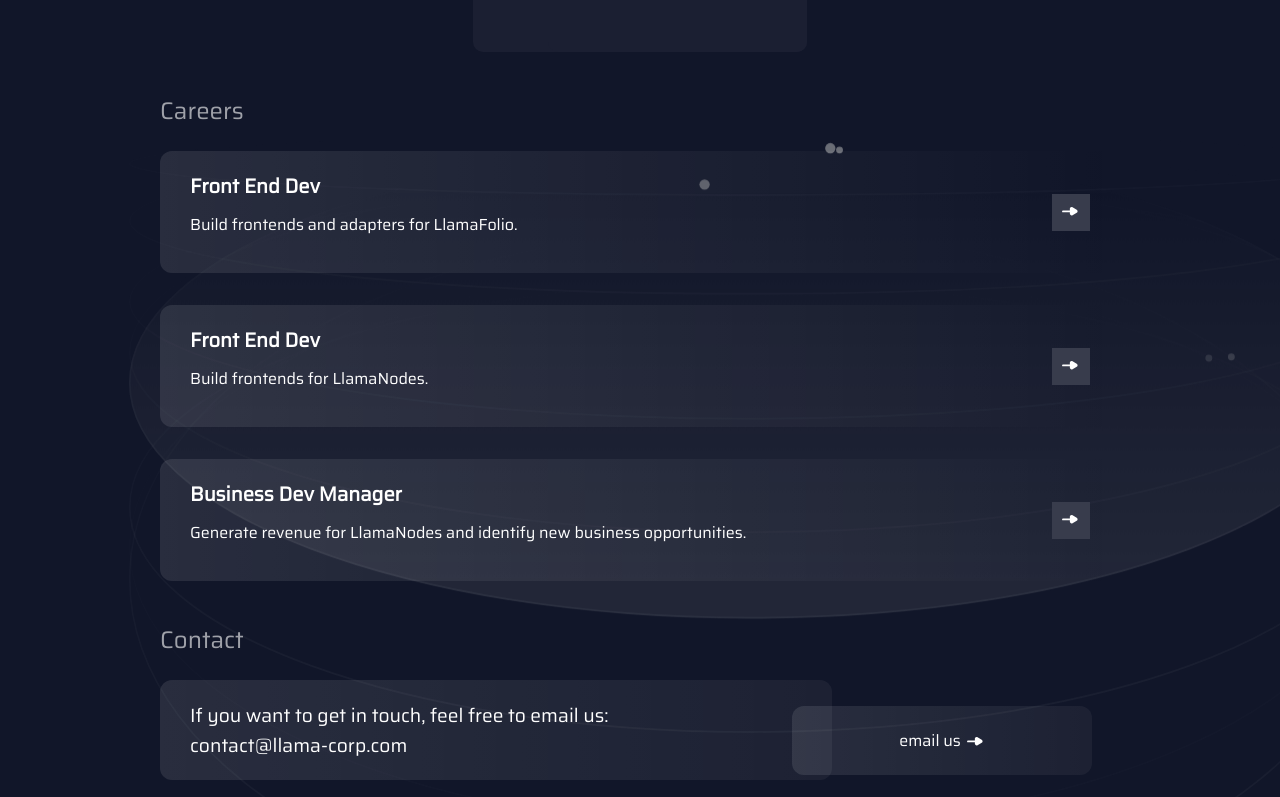
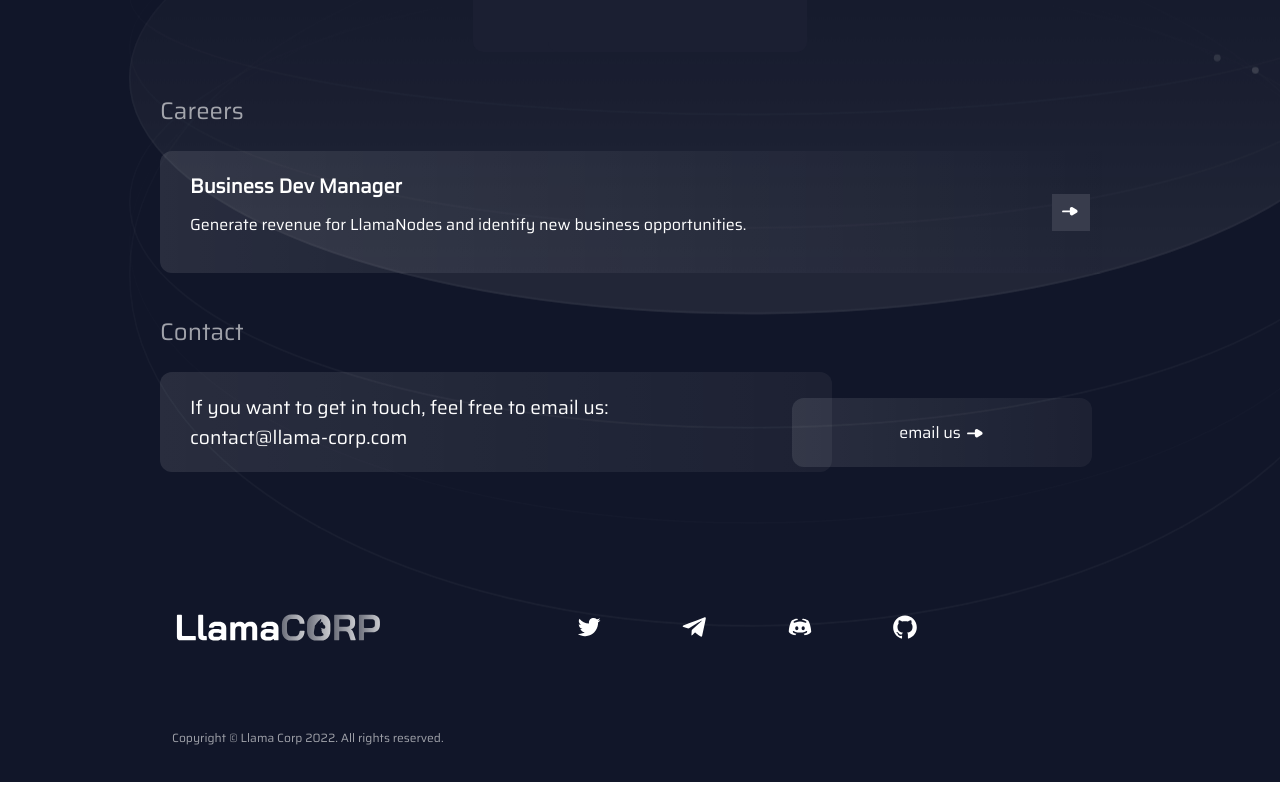
Before and after one commit to DefiLlama/llama-corp, a Next.js app: page / in a window 1280 px wide. Shown: the part 2000-2797 px from the top of the page. Built offline with nearby package versions, Linux system fonts and the light colour scheme.

Commit message:
remove frontend positions

```diff
--- a/data/careers.js
+++ b/data/careers.js
@@ -1,184 +1,4 @@
 const jobs = [
-  {
-    slug: "llamafolio-front-end-dev",
-    title: "Front End Dev",
-    project: "LlamaFolio",
-    description:
-      "Build frontends and adapters for LlamaFolio.",
-    content: `
-      <section>
-        <h1>Front end Developer</h1>
-
-        <p>
-          Build a transparent and open source DeFi portfolio dashboard. Salary ~$50k per year and up based on experience.
-        </p>
-        <p>
-        Portfolio trackers should be open and transparent with data policy that respects users.
-        We run this ecosystem so that everyone can have a fair, transparent and open-source access to crypto and web3.
-        </p>
-
-        <p>
-          Stack:
-          <ul>
-            <li>React</li>
-            <li>NextJS</li>
-            <li>ethers js</li>
-            <li>Nice to have: experience building dApps</li>
-          </ul>
-        </p>
-      </section>
-
-
-      <section>
-        <h3>TLDR;</h3>
-
-        <ul>
-          <li>Anon friendly</li>
-          <li>Max autonomy and control over your work</li>
-          <li>High impact</li>
-          <li>No meetings, all comms are async</li>
-          <li>Small team, horizontal leadership</li>
-        </ul>
-      </section>
-
-      <section>
-        <h3>Culture</h3>
-
-        <p>
-          What we value the most is speed of execution, and we actively try to remove anything extraneous or not needed.
-        </p>
-
-        <p>
-          This creates an environment where we instantly extend a lot of trust to everyone (we just trust that they are actively working, we won't micro-manage to make sure you do X hours on Y days), and the following people thrive:
-        </p>
-
-        <ul>
-          <li>You want to get involved in a new project with high growth prospects and plenty of responsibilities</li>
-          <li>You enjoy having full control over your work and the tools you use.</li>
-          <li>You enjoy making a large impact</li>
-          <li>You have strong initiative, if you identify something that could be improved you just go and improve it</li>
-          <li>You want to stop wasting time on things like meetings and stuff that doesn't matter and instead prefer having full and un-interrupted control of your time</li>
-          <li>You believe in what LlamaFolio is building</li>
-        </ul>
-
-        <p>
-          However it doesn't work for the following people:
-        </p>
-
-        <ul>
-          <li>We don't micro-manage so team members are expected to do their work as requested and meet their deadlines. They are trusted to deliver and self-manage.</li>
-          <li>You have low intrinsic motivation: Most people at LlamaFolio work independently, so if you don't have a strong intrinsic motivation it's very likely you'll get demotivated and stop working.</li>
-        </ul>
-      </section>
-
-      <section>
-        <h3>Employee benefits</h3>
-
-        <ul>
-          <li>Equity packages</li>
-          <li>Fully remote positions</li>
-        </ul>
-      </section>
-
-      <section>
-        <h3>Applying</h3>
-
-        <p>
-          Contact contact@llama-corp.com
-        </p>
-      </section>
-      `,
-  },
-  {
-    slug: "llamanodes-front-end-dev",
-    title: "Front End Dev",
-    project: "LlamaNodes",
-    description:
-      "Build frontends for LlamaNodes.",
-    content: `
-      <section>
-        <h1>Front end Developer</h1>
-
-        <p>
-          Fast and secure access to the blockchain powered by LlamaNodes. Salary ~$50k per year and up based on experience.
-        </p>
-        <p>
-        LlamaNodes does Web3 infrastructure the Crypto Way. Open source, transparent and web3 first.
-        </p>
-
-        <p>
-          Stack:
-          <ul>
-            <li>React</li>
-            <li>NextJS</li>
-            <li>ethers js</li>
-            <li>Web3 Sign in</li>
-            <li>Nice to have: experience building dApps</li>
-          </ul>
-        </p>
-      </section>
-
-
-      <section>
-        <h3>TLDR;</h3>
-
-        <ul>
-          <li>Anon friendly</li>
-          <li>Max autonomy and control over your work</li>
-          <li>High impact</li>
-          <li>No meetings, all comms are async</li>
-          <li>Small team, horizontal leadership</li>
-        </ul>
-      </section>
-
-      <section>
-        <h3>Culture</h3>
-
-        <p>
-          What we value the most is speed of execution, and we actively try to remove anything extraneous or not needed.
-        </p>
-
-        <p>
-          This creates an environment where we instantly extend a lot of trust to everyone (we just trust that they are actively working, we won't micro-manage to make sure you do X hours on Y days), and the following people thrive:
-        </p>
-
-        <ul>
-          <li>You want to get involved in a new project with high growth prospects and plenty of responsibilities</li>
-          <li>You enjoy having full control over your work and the tools you use.</li>
-          <li>You enjoy making a large impact</li>
-          <li>You have strong initiative, if you identify something that could be improved you just go and improve it</li>
-          <li>You want to stop wasting time on things like meetings and stuff that doesn't matter and instead prefer having full and un-interrupted control of your time</li>
-          <li>You believe in what LlamaNodes is building</li>
-        </ul>
-
-        <p>
-          However it doesn't work for the following people:
-        </p>
-
-        <ul>
-          <li>We don't micro-manage so team members are expected to do their work as requested and meet their deadlines. They are trusted to deliver and self-manage.</li>
-          <li>You have low intrinsic motivation: Most people at LlamaNodes work independently, so if you don't have a strong intrinsic motivation it's very likely you'll get demotivated and stop working.</li>
-        </ul>
-      </section>
-
-      <section>
-        <h3>Employee benefits</h3>
-
-        <ul>
-          <li>Equity packages</li>
-          <li>Fully remote positions</li>
-        </ul>
-      </section>
-
-      <section>
-        <h3>Applying</h3>
-
-        <p>
-          Contact contact@llama-corp.com
-        </p>
-      </section>
-      `,
-  },
   {
     slug: "llamanodes-business-dev",
     title: "Business Dev Manager",
```
